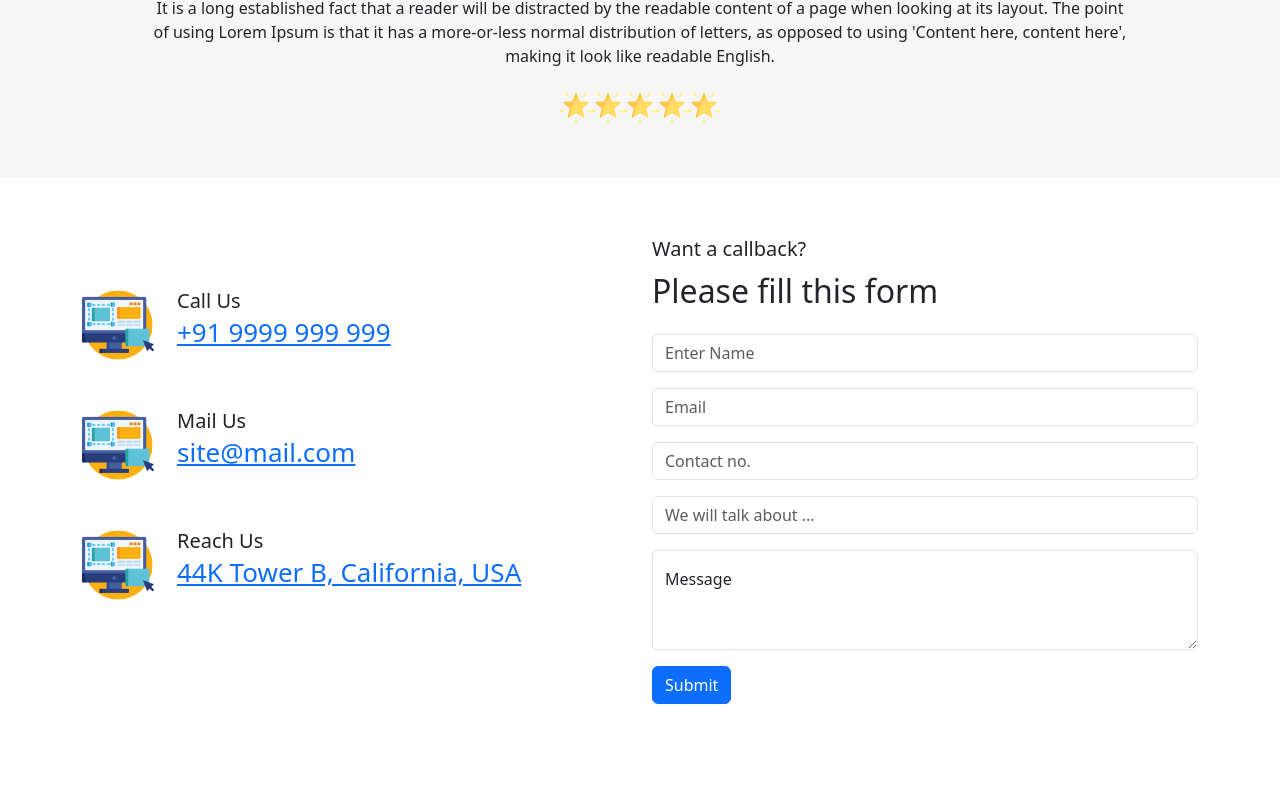
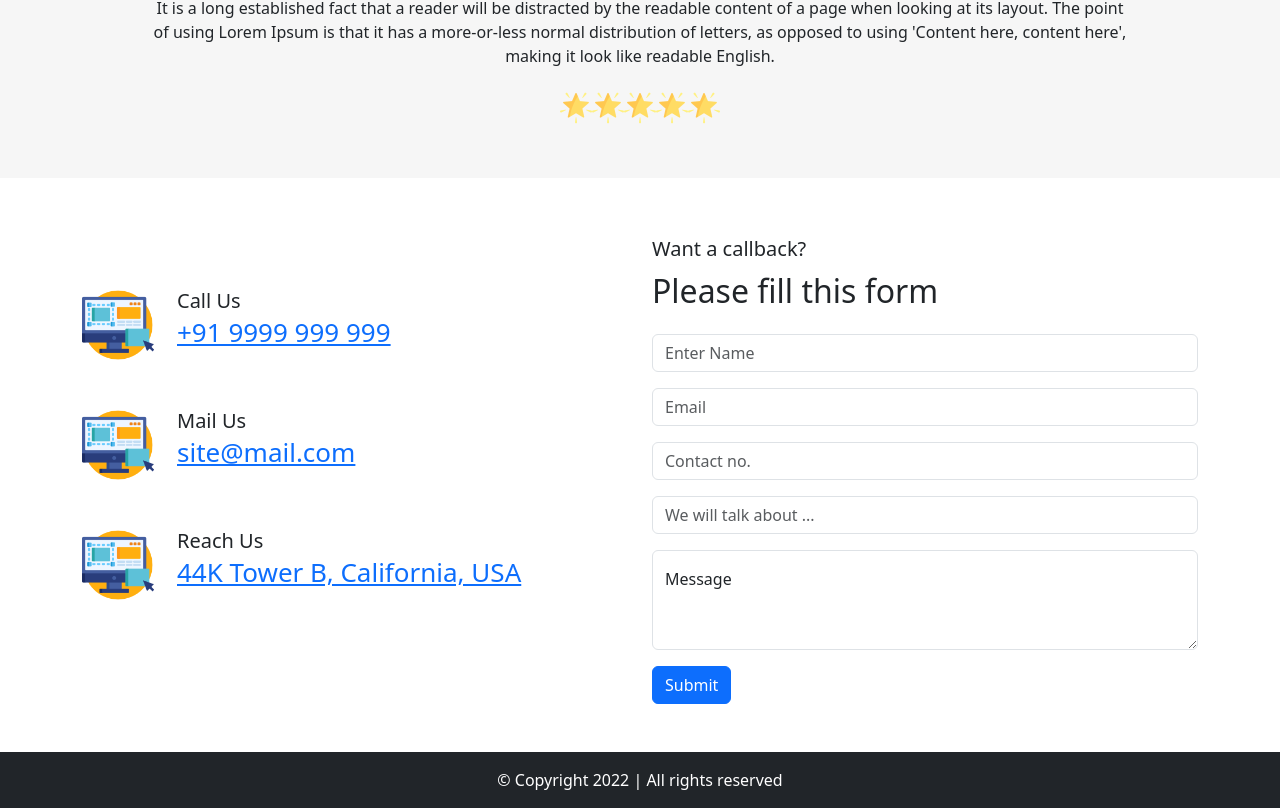
Before and after one commit to MdFarzan/Bizreact, a React (Create React App) app: page / in a window 1280 px wide. Shown: the part 3169-3977 px from the top of the page. Before the commit the page ends 3921 px from the top, so only its background shows below. Built offline with nearby package versions, Linux system fonts and the light colour scheme.

Commit message:
Footer added

```diff
--- a/src/App.js
+++ b/src/App.js
@@ -6,6 +6,7 @@ import Services from './components/Services';
 import WhyUs from "./components/WhyUs";
 import TestimonialSlider from "./components/TestimonialSlider";
 import CTA from "./components/CTA";
+import Footer from "./components/Footer";
 
 
 function App() {
@@ -18,6 +19,7 @@ function App() {
       <WhyUs />
       <TestimonialSlider />
       <CTA />
+      <Footer />
 
     </div>
   );
--- /dev/null
+++ b/src/components/Footer.js
@@ -0,0 +1,8 @@
+export default function Footer(){
+    return(
+        <section className="bg-dark text-center text-white p-3">
+            &copy; Copyright 2022 | All rights reserved
+        </section>
+    )
+
+}
```
